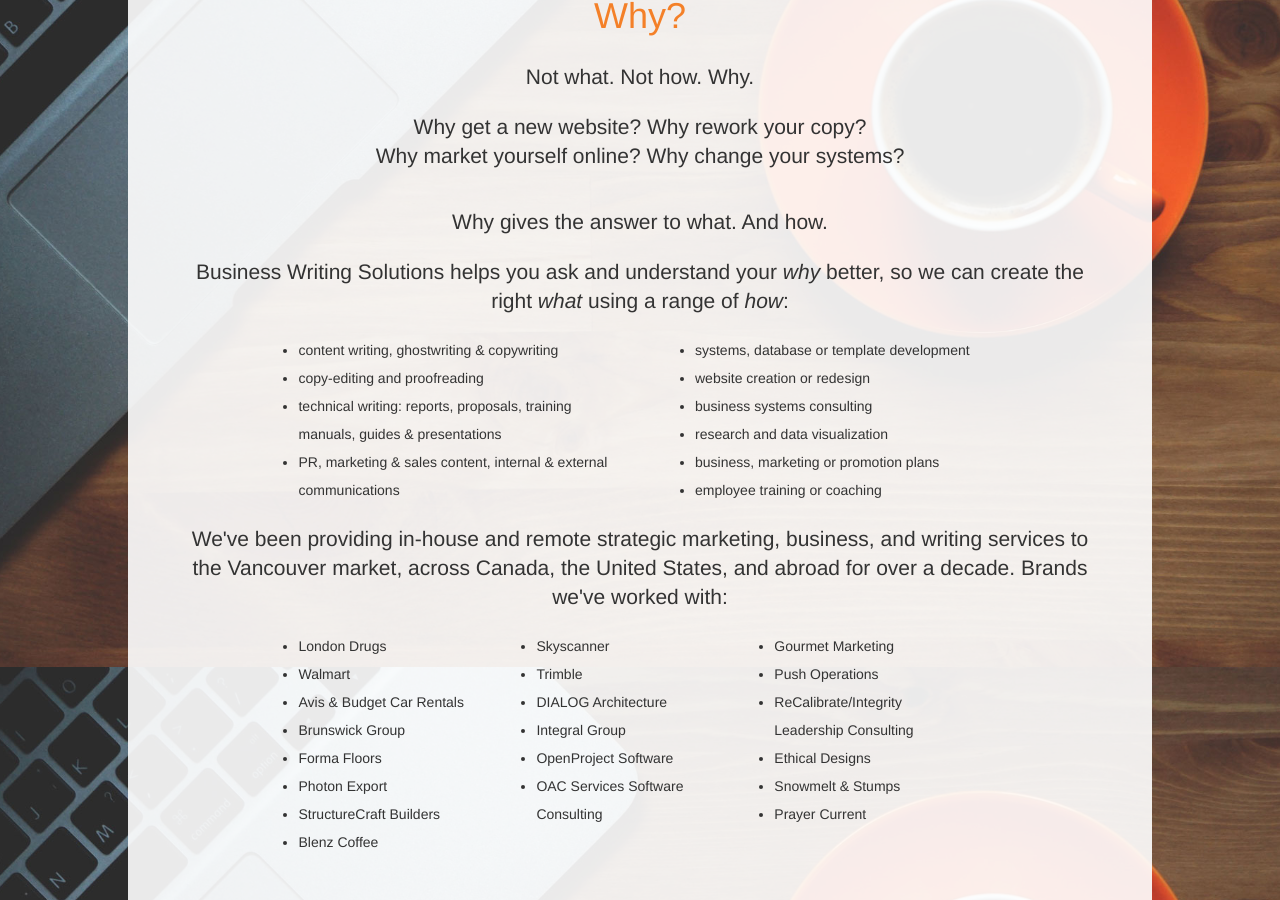
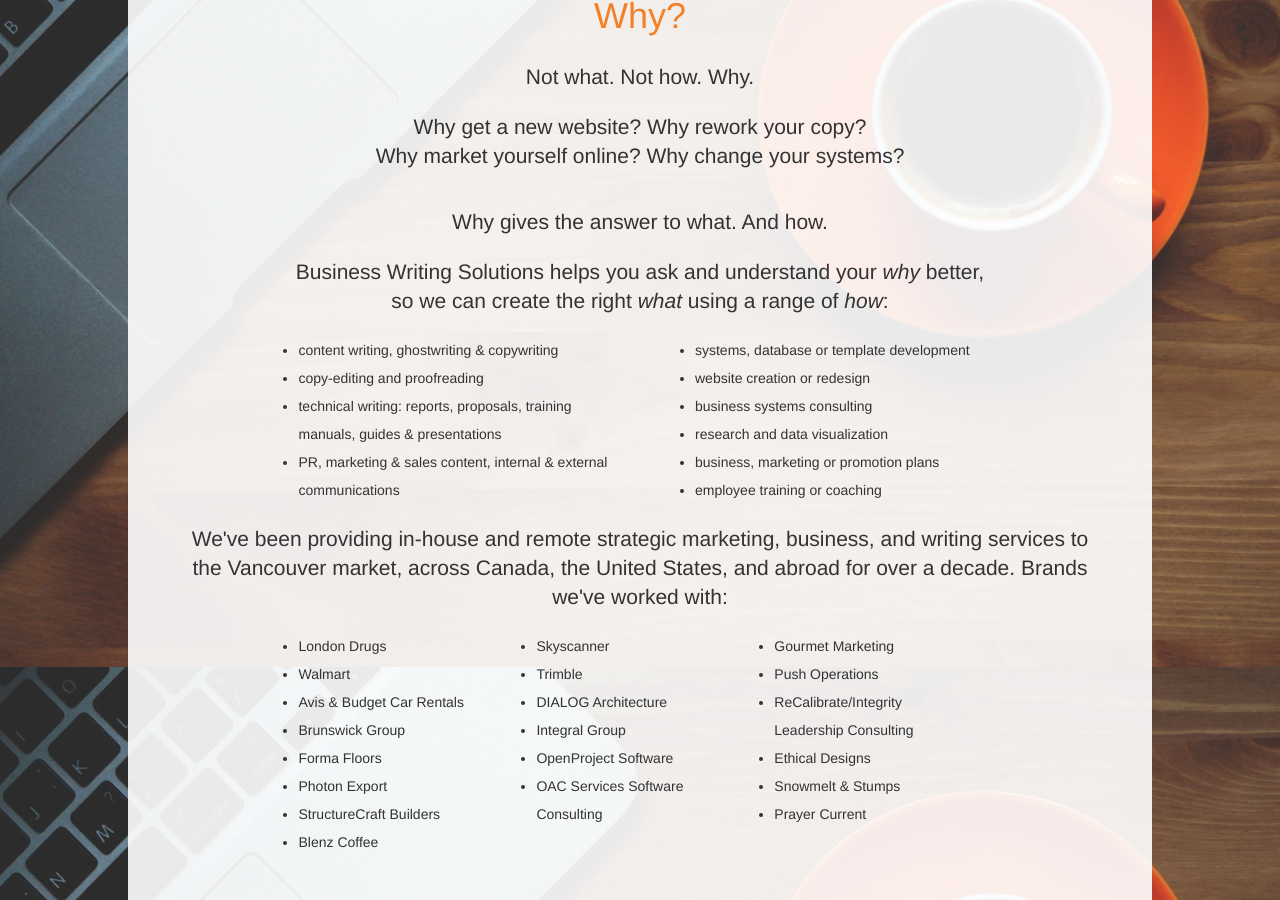
Before and after one commit to kaiewiggins/businesswriting, a Jekyll site: the page built from index.html, in a window 1280 px wide and 900 px high, scrolled down 1133 px. Built offline with Jekyll 4.4.1, drawn with Linux system fonts in a browser that asks for light colours; nearby versions of some CDN libraries.

Commit message:
Update index.html

```diff
--- a/index.html
+++ b/index.html
@@ -30,7 +30,7 @@
       <p class="lead">Why get a new website? Why rework your copy? <br />Why market yourself online? Why change your systems?</p>
       <p style="height:0.5em"></p>
       <p class="lead">Why gives the answer to what. And how.</p>
-        <p class="lead">Business Writing Solutions helps you ask and understand your <i>why</i> better, so we can create the right <i>what</i> using a range of <i>how</i>:</p>
+        <p class="lead">Business Writing Solutions helps you ask and understand your <i>why</i> better, <br />so we can create the right <i>what</i> using a range of <i>how</i>:</p>
         <div class="row">
             <div class="col-xs-1 text-left"></div>
             <div class="col-xs-5 text-left">
```
